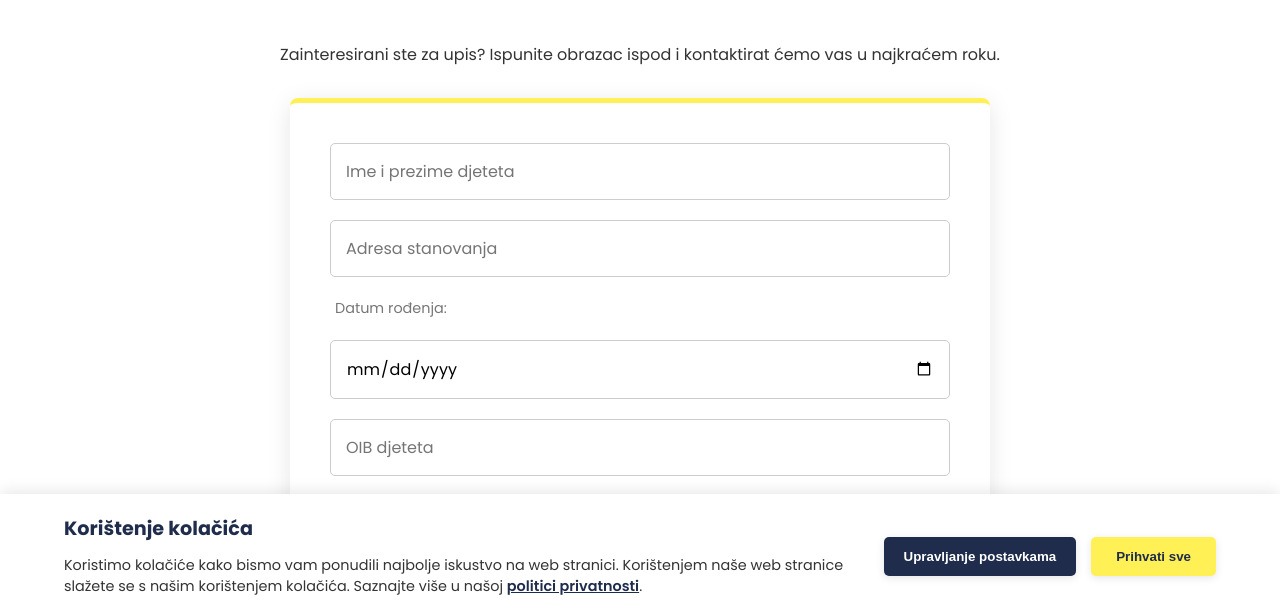
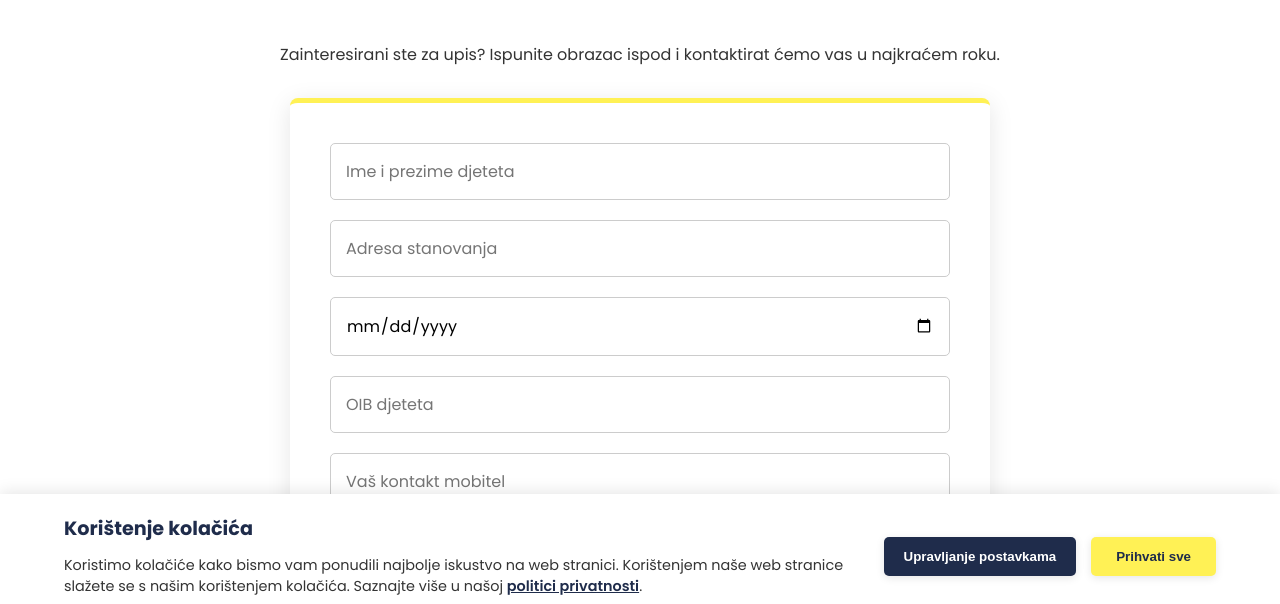
Before and after one commit to nixi555/pkpravo, an Eleventy site: page upisi.html in a window 1280 px wide. Shown: the part 182-786 px from the top of the page. Built offline with nearby package versions, Linux system fonts and the light colour scheme; Eleventy itself is replaced by a stand-in of ours; files that its build step writes are made by us from their sources.

Commit message:
Update upisi.html

```diff
--- a/upisi.html
+++ b/upisi.html
@@ -35,7 +35,7 @@
                       Ovo automatski stvara kalendar bez potrebe za JavaScriptom.
                       Također smo dodali labelu radi bolje pristupačnosti.
                     -->
-                    <label for="datum-rodenja" style="font-weight: 300; font-size: 0.9em; color: #777; padding-left: 5px;">Datum rođenja:</label>
+
                     <input type="date" id="datum-rodenja" name="Datum rođenja" required>
 
                     <input type="tel" name="OIB" placeholder="OIB djeteta" required pattern="[0-9]{11}" maxlength="11" inputmode="numeric" title="OIB mora sadržavati točno 11 brojki.">
@@ -58,4 +58,5 @@
     <div id="footer-placeholder"></div>
     <script src="/assets/js/script.js"></script>
 </body>
+
 </html>
```
